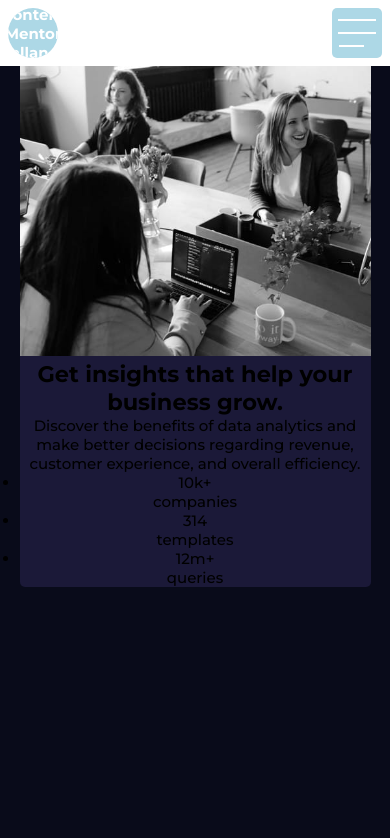
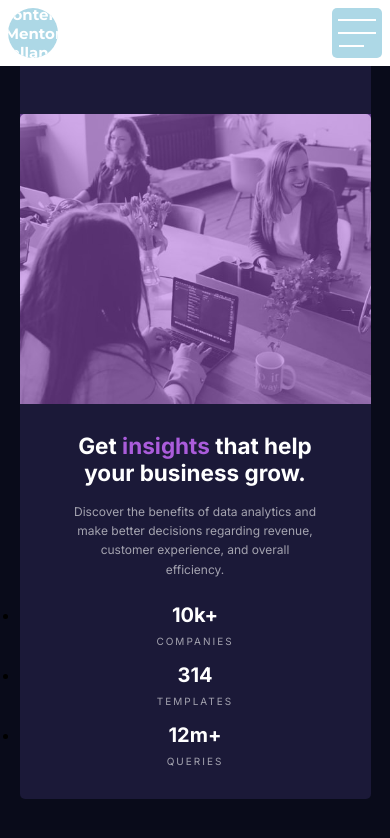
Before and after one commit to alexanderivanov2/Frontend-Mentor-Challanges, a React (Create React App) app in the folder frontend-mentor/: page /newbie/stats-preview-card in a window 390 px wide. Shown: the top 838 px of the page. Built offline with nearby package versions, Linux system fonts and the light colour scheme.

Commit message:
build mobile style

```diff
--- a/frontend-mentor/src/components/newbieSection/statsPreviewCard/StatsPreviewCard.js
+++ b/frontend-mentor/src/components/newbieSection/statsPreviewCard/StatsPreviewCard.js
@@ -6,12 +6,16 @@ function StatsPreviewCard() {
     return (
         <section className={styles.previewCardPage}>
             <article className={styles.previewCard}>
-                {window.screen.width < 750
-                    ?
-                        <img className={styles.previewCard__img} src={imgMobile} alt='stats preview card Mobile'/>
-                    :
-                        <img className={styles.previewCard__img} src={imgDesktop} alt='stats preview card Desktop'/>
-                }
+
+                <div className={styles.previewCard__imageWrapper}>
+                    {window.screen.width < 750
+                        ?
+                            <img className={styles.previewCard__imageWrapper__img} src={imgMobile} alt='stats preview card Mobile'/>
+                        :
+                            <img className={styles.previewCard__imageWrapper__img} src={imgDesktop} alt='stats preview card Desktop'/>
+                    }
+                </div>
+
 
                 <h2 className={styles.previewCard__header}>Get <span>insights</span> that help your business grow.</h2>
                 <p className={styles.previewCard__description}>
--- a/frontend-mentor/src/components/newbieSection/statsPreviewCard/StatsPreviewCard.module.scss
+++ b/frontend-mentor/src/components/newbieSection/statsPreviewCard/StatsPreviewCard.module.scss
@@ -1,8 +1,13 @@
 @import 'variables';
+
+*, *::before, *::after {
+    box-sizing: border-box;
+}
 
 .previewCardPage {
     background-color: $Very-dark-blue-main-background;
     font-size: $body-font-size;
+    font-family: $font-family-inter;
     width: 100%;
     height: 100vh;
 }
@@ -14,9 +19,86 @@
     border-bottom-left-radius: 5px;
     border-bottom-right-radius: 5px;
     text-align: center;
+    padding-top: 3rem;
 
-    &__img {
-        width: 100%;
-        color: $Soft-violet-accent;
+    &__imageWrapper {
+        position: relative;
+
+
+        &::after {
+            content: '';
+            position: absolute;
+            top: 0;
+            bottom: 4px;
+            left: 0;
+            right: 0;
+            background-color: $Soft-violet-accent;
+            opacity: 0.5;
+        }
+
+        &__img {
+            position: relative;
+            width: 100%;
+            border-top-left-radius: 5px;
+            border-top-right-radius: 5px;
+
+        }
+    }
+
+
+    &__header {
+        color: $White-main-heading-stats;
+        margin-top: 1.5rem;
+        width: 70%;
+        margin: 1.5rem auto 1rem;
+
+        span {
+            color: $Soft-violet-accent;
+        }
+    }
+
+    &__description {
+        width: 70%;
+        margin: 0 auto 1.5rem;
+        line-height: 1.2rem;
+        font-size: 12px;
+        color: $Slightly-transparent-white-stat-headings;
+    }
+
+    &__stats_list {
+        display: flex;
+        flex-direction: column;
+        gap: 1rem;
+
+        li {
+            p:first-child {
+                color: $White-main-heading-stats;
+                font-size: 1.25rem;
+                font-weight: 600;
+            }
+
+            p:last-child {
+                color: $Slightly-transparent-white-stat-headings;
+                text-transform: uppercase;
+                font-size: 10px;
+                font-weight: 500;
+                letter-spacing: 2px;
+                margin-top: 0.5rem;
+            }
+        }
+
+        li:last-child {
+            margin-bottom: 2rem;
+        }
     }
 }
+
+@media screen and (min-width: 400px) {
+    .previewCard {
+        width: 375px;
+
+        &__header {
+            font-size: 1.75rem;
+        }
+    }
+}
```
